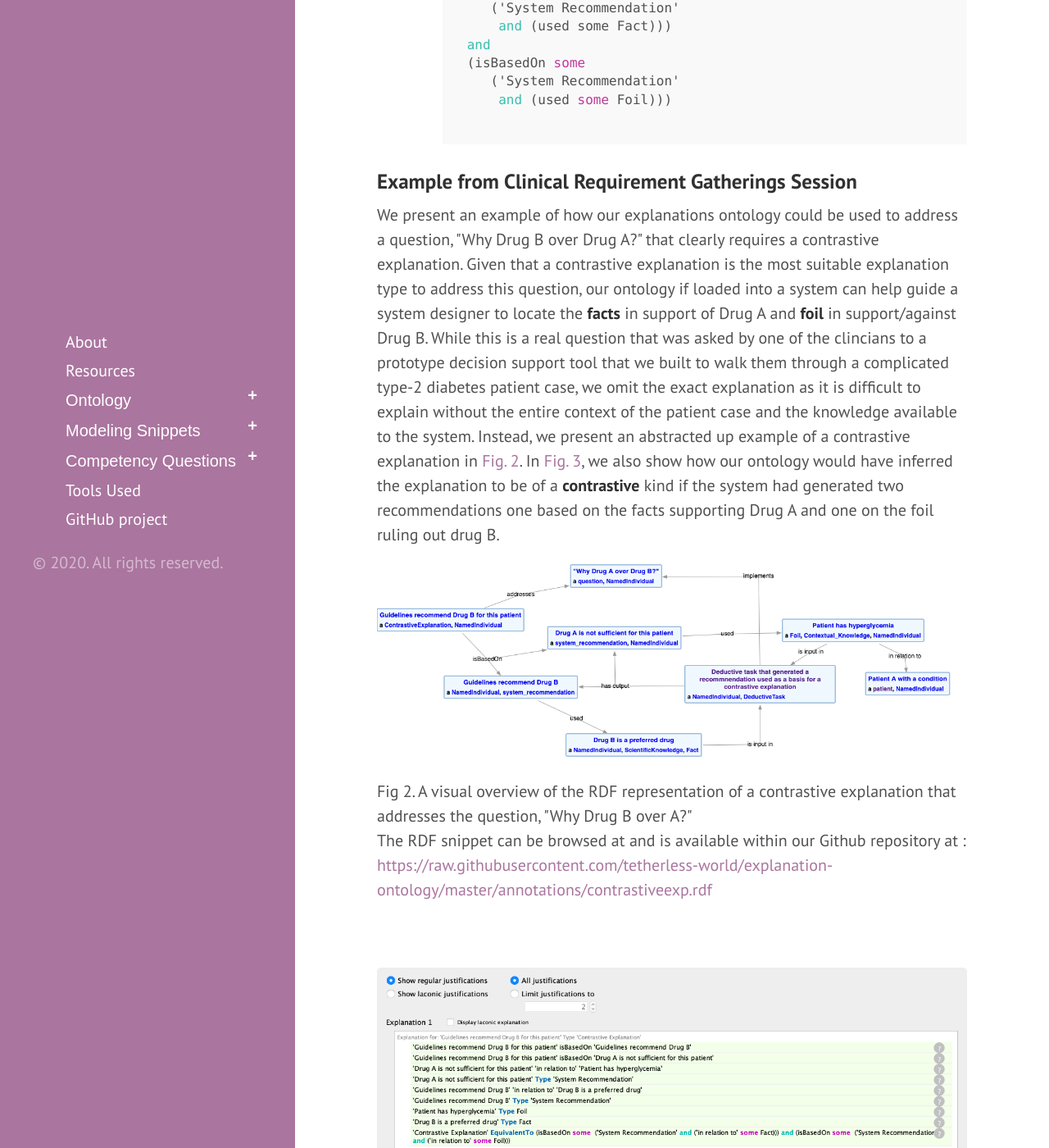
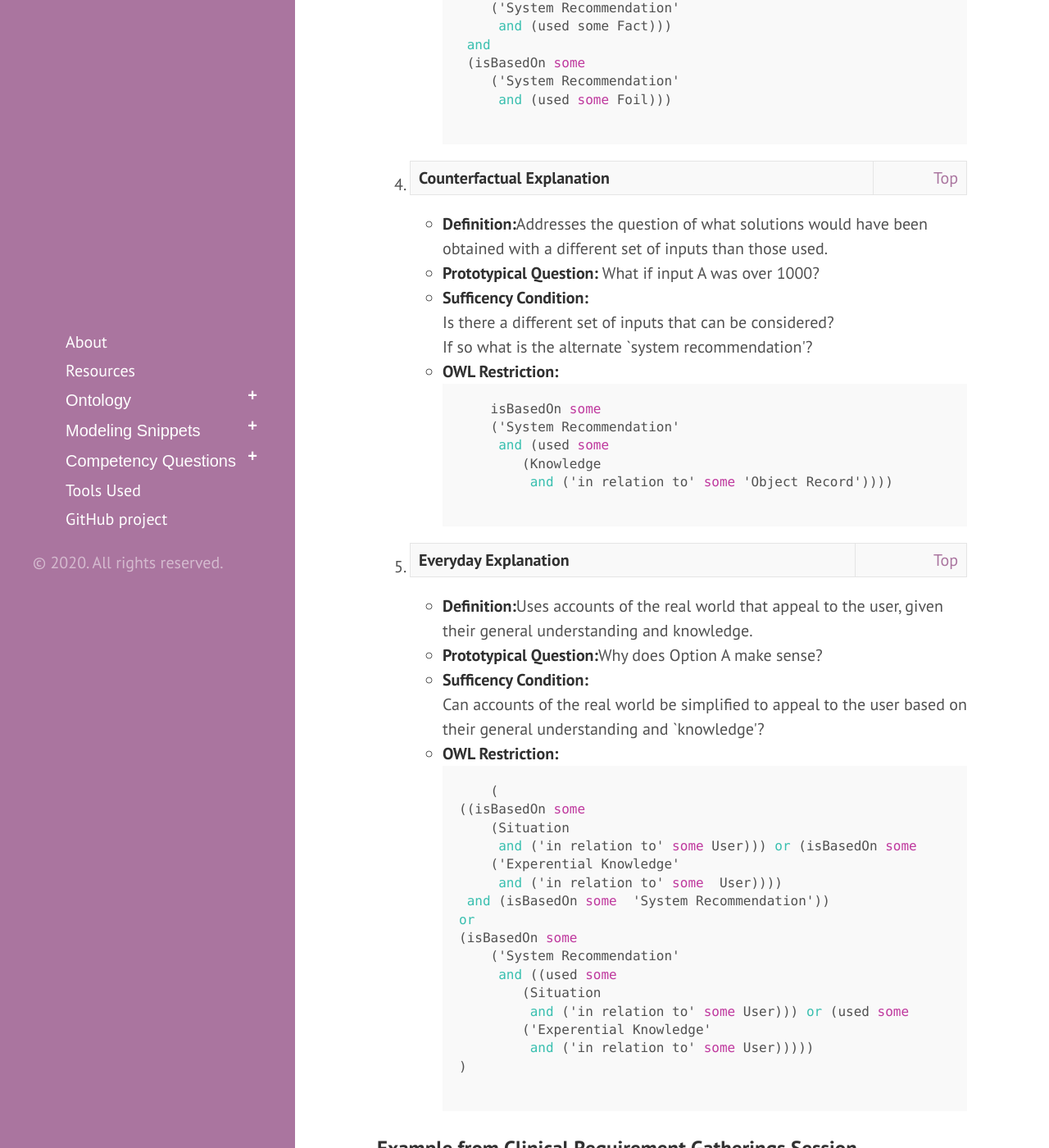
Before and after one commit to tetherless-world/explanation-ontology, a Jekyll site: the page built from modeling.md, in a window 1280 px wide and 1400 px high, scrolled down 2876 px. Shown: the whole window at 82% size. Built offline with Jekyll 4.4.1, drawn with Linux system fonts in a browser that asks for light colours; Markdown is read by kramdown in place of the engine named in the settings; some of the changed text lies outside the part shown.

Commit message:
Adding sections uptill everyday and updating ontology version

```diff
--- a/modeling.md
+++ b/modeling.md
@@ -17,7 +17,7 @@ title: Modeling Snippets
 
 
 <h3>Modeling of Explanation Types</h3>
-  <p>We identified nine explanation types, each with different foci and generational needs, from a literature review we conducted in the computer science and adjacent explanation science domains of philosophy and social sciences. The explanation types are; <a href="#casebased">case based</a>, <a href="#contextual">contextual</a>, <a href="#contrastive">contrastive</a>, counterfactual, everyday, scientific, simulation based, statistical and trace based. Utilizing the schema provided by our explanations ontology, we can encode the generational needs of these explanation types as OWL restrictions. Below for each explanation type, we present our description, a prototypical question they can address in a clinical setting and the logical formalization of the explanation type.</p>
+  <p>We identified nine explanation types, each with different foci and generational needs, from a literature review we conducted in the computer science and adjacent explanation science domains of philosophy and social sciences. The explanation types are; <a href="#casebased">case based</a>, <a href="#contextual">contextual</a>, <a href="#contrastive">contrastive</a>, <a href="#counterfactual">counterfactual</a>, <a href="#everyday">everyday</a>, scientific, simulation based, statistical and trace based. Utilizing the schema provided by our explanations ontology, we can encode the generational needs of these explanation types as OWL restrictions. Below for each explanation type, we present our description, a prototypical question they can address in a clinical setting and the logical formalization of the explanation type.</p>
 
   <h4> Explanation Types </h4>
   <p class="message">We depict logical formalization of our encoding of the generational needs for explanation type in <a href="https://www.w3.org/TR/owl2-manchester-syntax/">Manchester OWL syntax</a>, in that classes in the OWL restriction are referred to via their labels, and the color highlights are similar to those that can be viewed in Protege. These logical formalizations presented against the <strong>OWL restrictions</strong> label for each explanation type are a representation of the <strong>sufficiency conditions</strong> mentioned before the restrictions.</p>
@@ -77,6 +77,49 @@ title: Modeling Snippets
       </pre></li>
   </ul>
   </li>
+
+   <li id="counterfactual">
+<table><td><strong>Counterfactual Explanation</strong></td><td style="text-align: right;"><a href="#explanationtypes">Top</a></td></table>  <ul type = "circle">
+    <li> <strong>Definition:</strong>Addresses the question of what solutions would have been obtained with a different set of inputs than those used.</li>
+    <li><strong>Prototypical Question:</strong> What if input A was over 1000?</li>
+    <li><strong>Sufficency Condition:</strong> <br/>Is there a different set of inputs that can be  considered? <br/> If so what is the alternate `system recommendation'?</li>
+    <li> <strong>OWL Restriction:</strong> <br/>
+      <pre>
+    isBasedOn <span style="color:#bf399e">some</span>
+    ('System Recommendation'
+     <span style="color:#39bfaf">and</span> (used <span style="color:#bf399e">some</span>
+        (Knowledge
+         <span style="color:#39bfaf">and</span> ('in relation to' <span style="color:#bf399e">some</span> 'Object Record'))))
+      </pre></li>
+  </ul>
+  </li>
+
+  <li id="everyday">
+<table><td><strong>Everyday Explanation</strong></td><td style="text-align: right;"><a href="#explanationtypes">Top</a></td></table>  <ul type = "circle">
+    <li> <strong>Definition:</strong>Uses accounts of the real world that appeal to the user, given their general understanding and knowledge.</li>
+    <li><strong>Prototypical Question:</strong>Why does Option A make sense?</li>
+    <li><strong>Sufficency Condition:</strong> <br/>Can accounts of the real world be simplified to appeal to the user based on their general understanding and `knowledge'?</li>
+    <li> <strong>OWL Restriction:</strong> <br/>
+      <pre>
+    (
+((isBasedOn <span style="color:#bf399e">some</span>
+    (Situation
+     <span style="color:#39bfaf">and</span> ('in relation to' <span style="color:#bf399e">some</span> User))) <span style="color:#39bfaf">or</span> (isBasedOn <span style="color:#bf399e">some</span>
+    ('Experential Knowledge'
+     <span style="color:#39bfaf">and</span> ('in relation to' <span style="color:#bf399e">some</span>  User))))
+ <span style="color:#39bfaf">and</span> (isBasedOn <span style="color:#bf399e">some</span>  'System Recommendation'))
+<span style="color:#39bfaf">or</span>
+(isBasedOn <span style="color:#bf399e">some</span>
+    ('System Recommendation'
+     <span style="color:#39bfaf">and</span> ((used <span style="color:#bf399e">some</span>
+        (Situation
+         <span style="color:#39bfaf">and</span> ('in relation to' <span style="color:#bf399e">some</span> User))) <span style="color:#39bfaf">or</span> (used <span style="color:#bf399e">some</span>
+        ('Experential Knowledge'
+         <span style="color:#39bfaf">and</span> ('in relation to' <span style="color:#bf399e">some</span> User)))))
+)
+      </pre></li>
+  </ul>
+  </li>
 </ol>
   <!--can cite our book chapter here-->
  </content>
```
Also changed, not shown: 1 other file.
